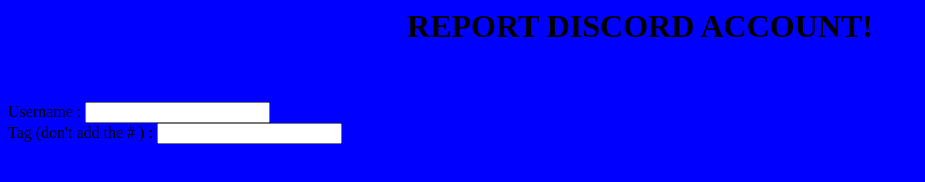
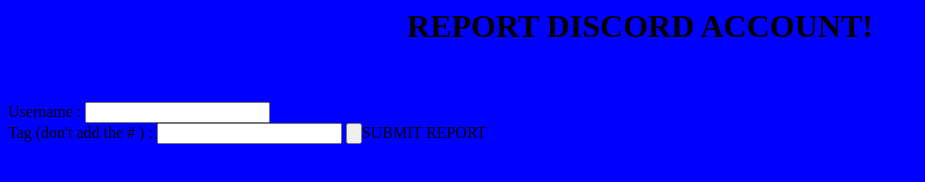
Before and after one commit to AWK-1/spamreport-discord.com, a plain HTML site: page index.html in a window 1280 px wide. Shown: the whole page, without its empty margins (0-925 px from the left). Drawn offline with Linux system fonts and the light colour scheme.

Commit message:
Update index.html

```diff
--- a/index.html
+++ b/index.html
@@ -13,6 +13,6 @@ background-color: blue;
 Username : <input type="name">
 <br>
 Tag (don't add the # ) : <input type="number">
-<button onclick="alert('Please close this tab for this progress')>SUBMIT REPORT</button>
+<input type="button" onclick="alert('Please close this tab for this progress')">SUBMIT REPORT
 </body>
 </html>
```
